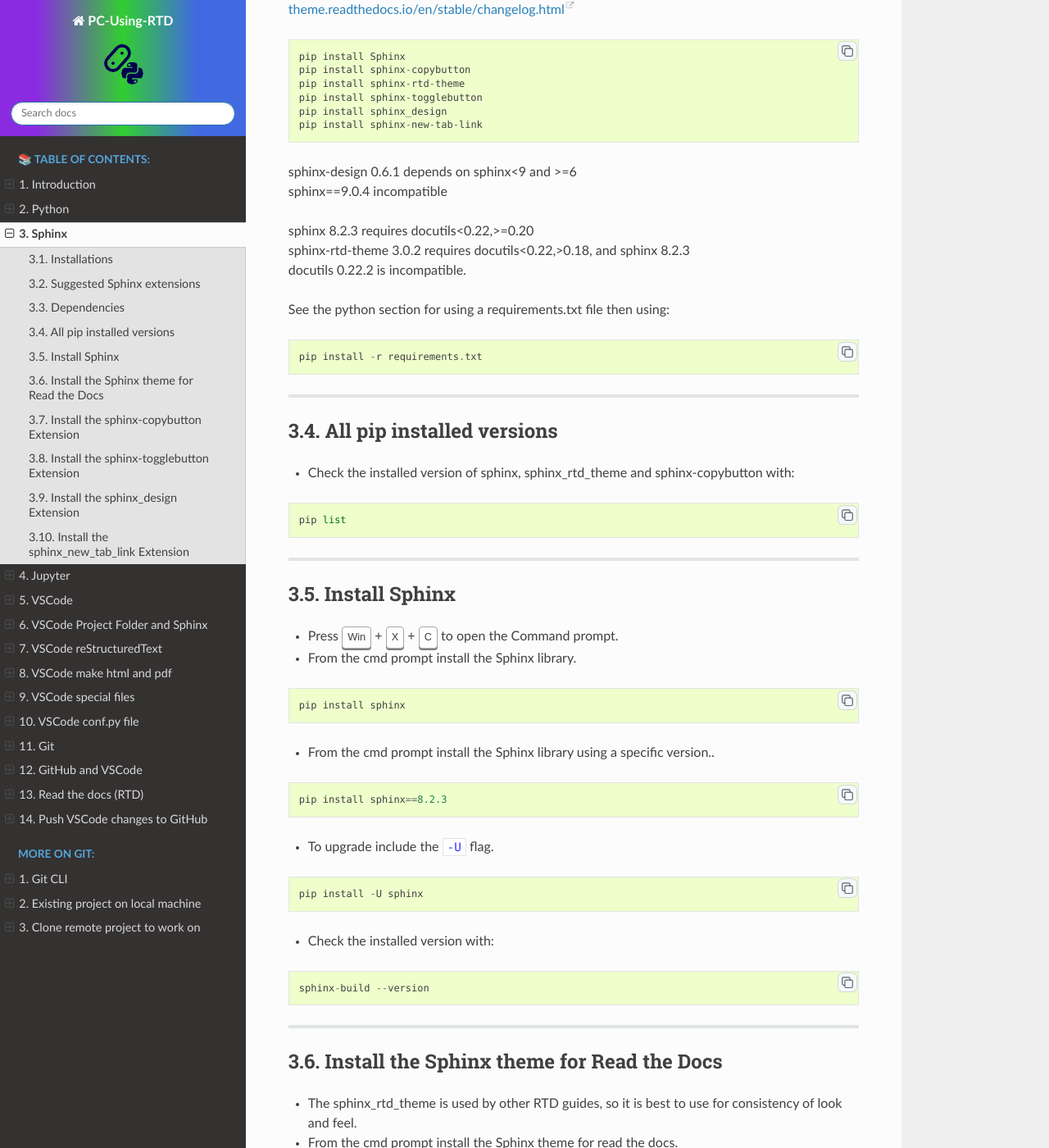
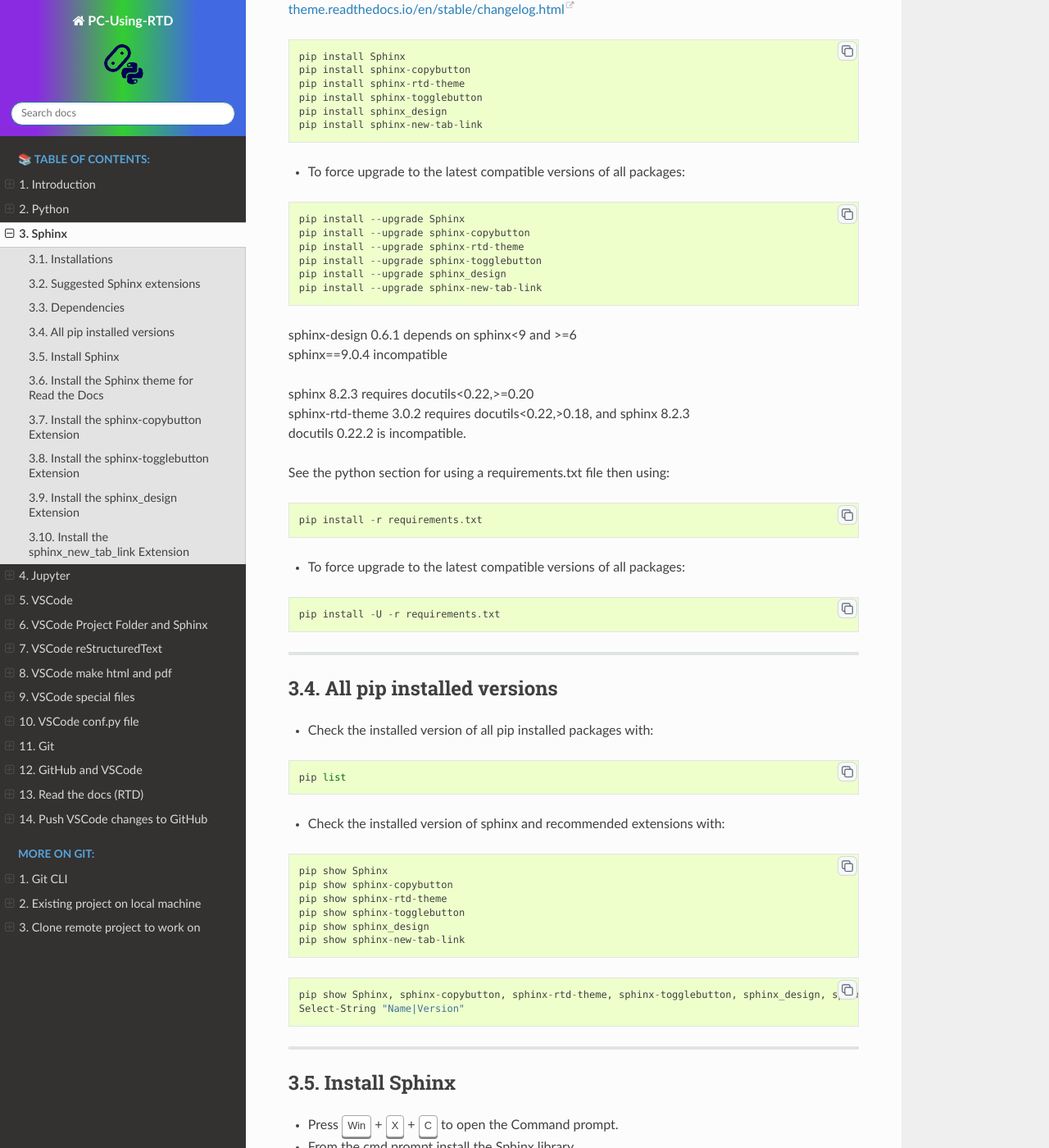
Before and after one commit to gmc-code/PC-using-RTD, a Sphinx documentation site: the page built from docs/setup/Sphinx.rst, in a window 1280 px wide and 1400 px high, scrolled down 1025 px. Shown: the whole window at 82% size. Built offline with Sphinx 7.4.7 and the Read the Docs theme 3.1.0, drawn with Linux system fonts in a browser that asks for light colours.

Commit message:
sphinx 9

```diff
--- a/docs/setup/Sphinx.rst
+++ b/docs/setup/Sphinx.rst
@@ -46,6 +46,16 @@
     pip install sphinx_design
     pip install sphinx-new-tab-link
 
+* To force upgrade to the latest compatible versions of all packages:
+
+.. code-block::
+
+    pip install --upgrade Sphinx
+    pip install --upgrade sphinx-copybutton
+    pip install --upgrade sphinx-rtd-theme
+    pip install --upgrade sphinx-togglebutton
+    pip install --upgrade sphinx_design
+    pip install --upgrade sphinx-new-tab-link
 
 | sphinx-design 0.6.1 depends on sphinx<9 and >=6
 | sphinx==9.0.4 incompatible
@@ -60,16 +70,42 @@
 
     pip install -r requirements.txt
 
+* To force upgrade to the latest compatible versions of all packages:
+
+.. code-block::
+
+    pip install -U -r requirements.txt
+
 ----
 
 All pip installed versions
 -----------------------------
 
-* Check the installed version of sphinx, sphinx_rtd_theme and sphinx-copybutton with:
+* Check the installed version of all pip installed packages with:
 
 .. code-block::
 
     pip list
+
+
+* Check the installed version of sphinx and recommended extensions with:
+
+.. code-block::
+
+    pip show Sphinx
+    pip show sphinx-copybutton
+    pip show sphinx-rtd-theme
+    pip show sphinx-togglebutton
+    pip show sphinx_design
+    pip show sphinx-new-tab-link
+
+.. code-block::
+
+    pip show Sphinx, sphinx-copybutton, sphinx-rtd-theme, sphinx-togglebutton, sphinx_design, sphinx-new-tab-link |
+    Select-String "Name|Version"
+
+
+
 
 ----
 
```
Also changed, not shown: docs/requirements.txt (+14 -1 lines).
